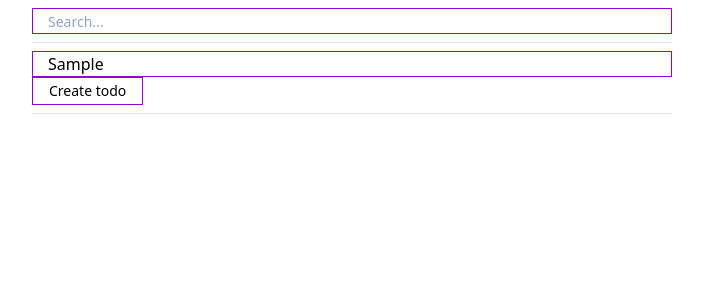
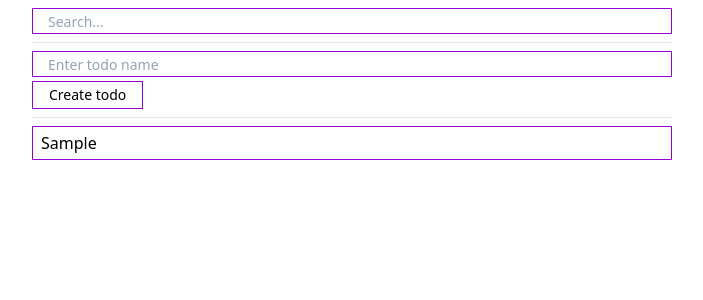
Before and after one commit to AmletixQ/tsx-next-tailwind-todo, a Next.js app: page / in a window 1280 px wide. Both pictures are taken after typing "Sample" into the empty fields and a click on the button "Create todo". Shown: the top 300 px of the page, without its empty margins (288-991 px from the left). Built offline with nearby package versions, Linux system fonts and the light colour scheme.

Commit message:
Add logic and functional

```diff
--- a/src/components/TodoAddForm.tsx
+++ b/src/components/TodoAddForm.tsx
@@ -1,12 +1,37 @@
+"use client";
+import { FC, FormEvent, useState } from "react";
 import Button from "./UI/Button";
 import Input from "./UI/Input";
+import { ISetTodos } from "@/types/todos";
+import { saveData } from "@/utils/DB";
 
-const TodoAddForm = () => {
+const TodoAddForm: FC<ISetTodos> = ({ todos, setTodos }) => {
+  const [name, setName] = useState("");
+  const handleSubmit = (e: FormEvent) => {
+    e.preventDefault();
+    const newTodos = [
+      ...todos,
+      {
+        id: todos.length ? todos[todos.length - 1].id + 1 : 1,
+        title: name,
+        completed: false,
+      },
+    ];
+    setTodos(newTodos);
+    saveData(newTodos);
+    setName("");
+  };
+
   return (
-    <div>
-      <Input placeholder="Enter todo name" />
+    <form onSubmit={handleSubmit} className={"flex flex-col gap-1"}>
+      <Input
+        placeholder="Enter todo name"
+        type={"text"}
+        value={name}
+        onChange={(e) => setName(e.target.value)}
+      />
       <Button>Create todo</Button>
-    </div>
+    </form>
   );
 };
 
--- a/src/components/TodoItem.tsx
+++ b/src/components/TodoItem.tsx
@@ -1,14 +1,31 @@
 import { ISetTodos, ITodoItem } from "@/types/todos";
+import { saveData } from "@/utils/DB";
 import { Http2ServerRequest } from "http2";
 import { FC } from "react";
 
 interface IProps extends ITodoItem, ISetTodos {}
 const TodoItem: FC<IProps> = ({ todos, setTodos, id, title, completed }) => {
+  const handleClick = () => {
+    const newTodos = todos.map((todo) => {
+      if (todo.id === id) {
+        return {
+          ...todo,
+          completed: !completed,
+        };
+      }
+      return todo;
+    });
+
+    setTodos(newTodos);
+    saveData(newTodos);
+  };
+
   return (
     <div
       className={`border border-primary px-2 py-1 flex justify-between ${
         completed ? "border-lime-800" : ""
       } transition duration-200 hover:-translate-y-1 hover:shadow-lg hover:font-bold cursor-pointer select-none`}
+      onClick={handleClick}
     >
       <h2
         className={`${
--- a/src/components/TodoList.tsx
+++ b/src/components/TodoList.tsx
@@ -4,8 +4,8 @@ import TodoItem from "./TodoItem";
 
 interface IProps extends ISetTodos {}
 const TodoList: FC<IProps> = ({ todos, setTodos }) => {
-  return (
-    <div className={"flex flex-col gap-2"}>
+  return todos.length ? (
+    <div className={"flex flex-col gap-2 transition"}>
       {todos.map((todo) => (
         <TodoItem
           key={todo.id}
@@ -17,6 +17,8 @@ const TodoList: FC<IProps> = ({ todos, setTodos }) => {
         />
       ))}
     </div>
+  ) : (
+    <h2>Don't found todo</h2>
   );
 };
 
```
